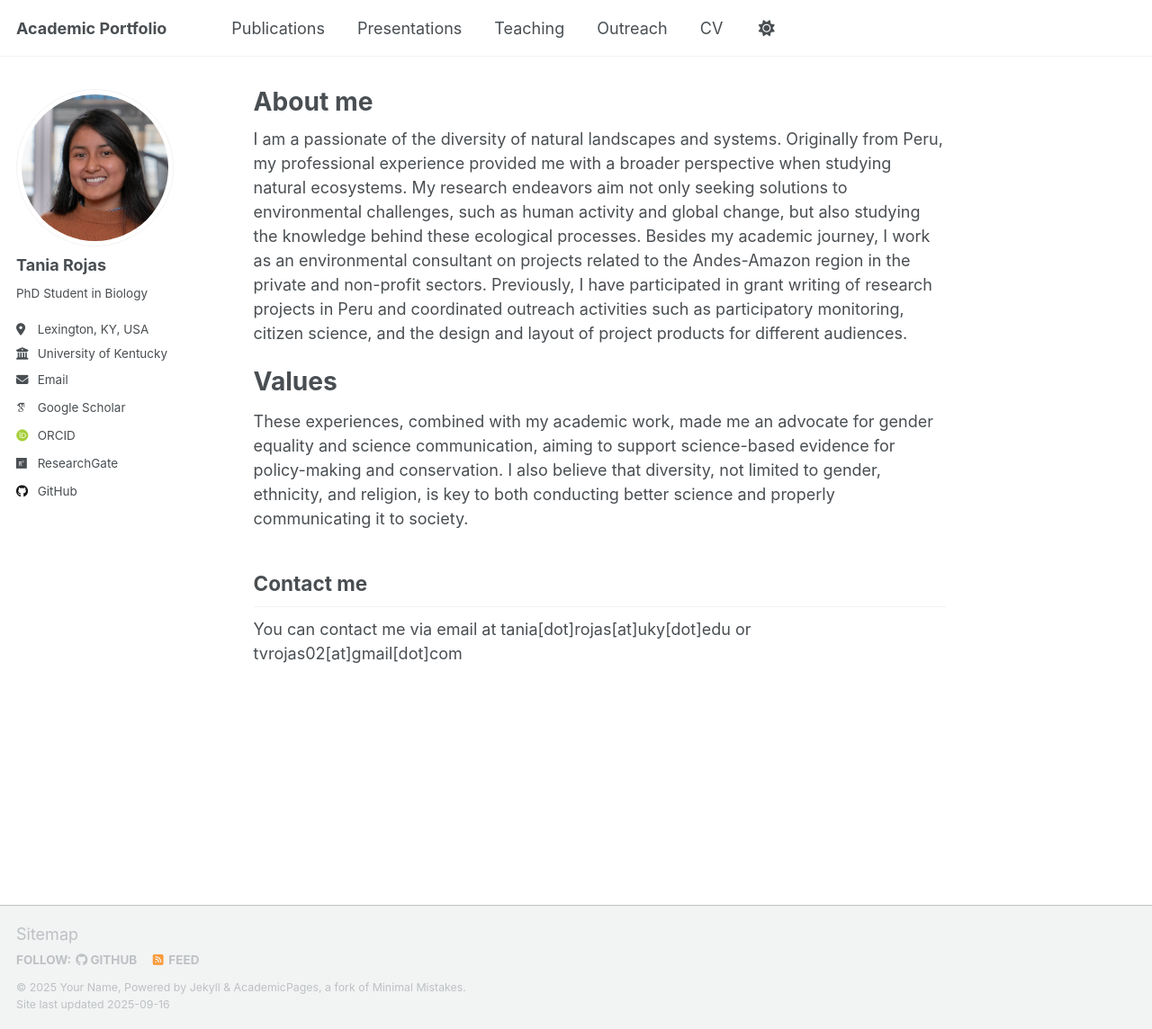
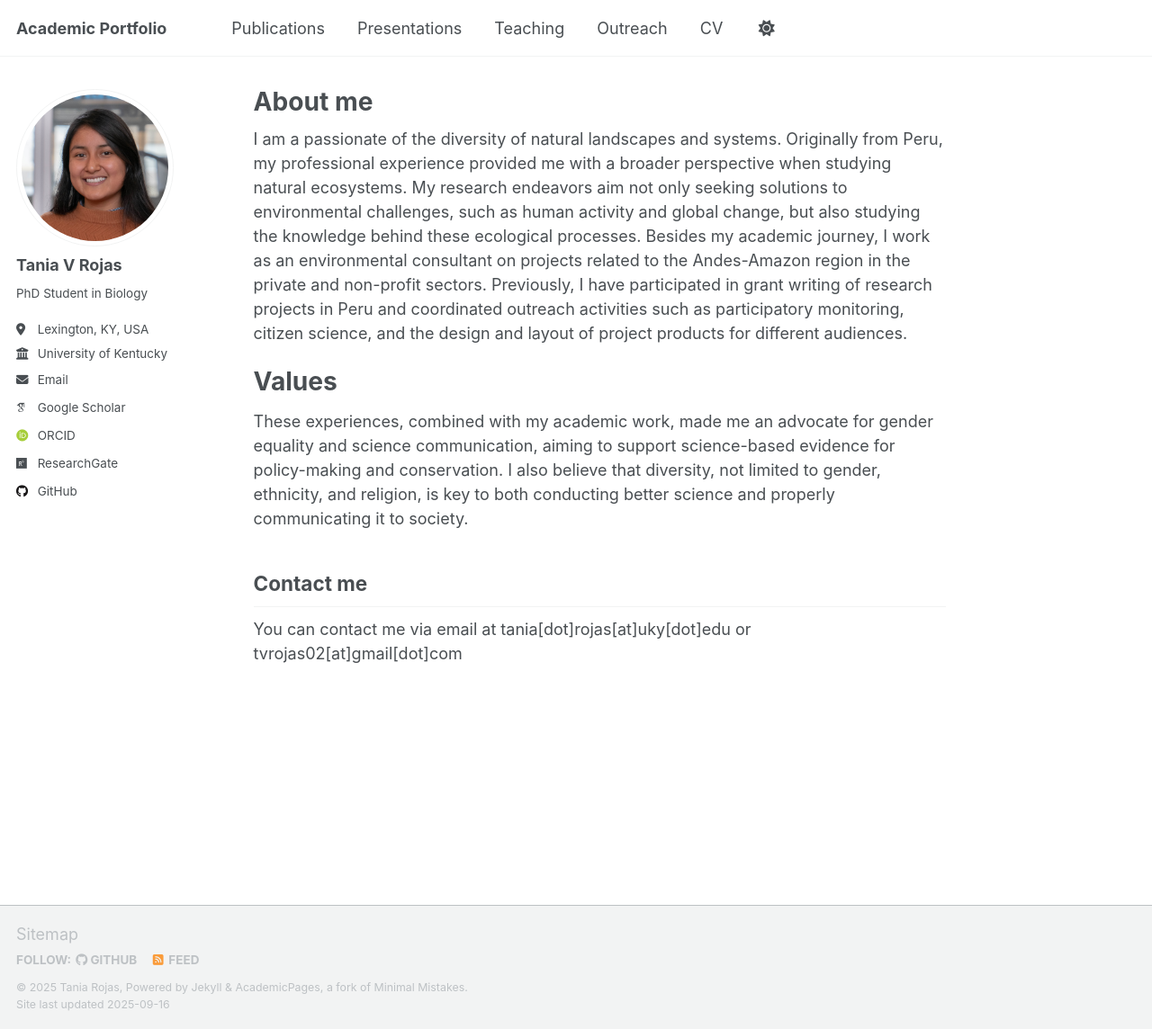
Before and after one commit to taniarojasc/taniarojasc.github.io, a Jekyll site: the page built from _pages/about.md, in a window 1280 px wide and 1144 px high. Shown: the whole window at 90% size. Built offline with Jekyll 4.4.1, drawn with Linux system fonts in a browser that asks for light colours; some web fonts are replaced; a script that is not in the unit is left out.

Commit message:
Update _config.yml

```diff
--- a/_config.yml
+++ b/_config.yml
@@ -11,7 +11,7 @@ locale                   : "en-US"
 site_theme               : "default" # Currently available options are "default", "air"
 title                    : "Academic Portfolio"
 title_separator          : "-"
-name                     : &name "Your Name"
+name                     : &name "Tania Rojas"
 description              : &description "Tania's academic portfolio"   # Update this with a general description of your site, this is the default if not overridden by a page
 url                      : https://taniarojasc.github.io # The base hostname & protocol for your site e.g. "https://[your GitHub username].github.io",
                                                            # or if you already have some other page hosted on Github then use "https://[your GitHub username].github.io/[Your Repo Name]"
@@ -24,7 +24,7 @@ repository               : "academicpages/academicpages.github.io"
 author:
   # Biographic information
   avatar           : "profile.jpg"
-  name             : "Tania Rojas"
+  name             : "Tania V Rojas"
   pronouns         : # example: "she/her"
   bio              : "PhD Student in Biology"
   location         : "Lexington, KY, USA"
```
